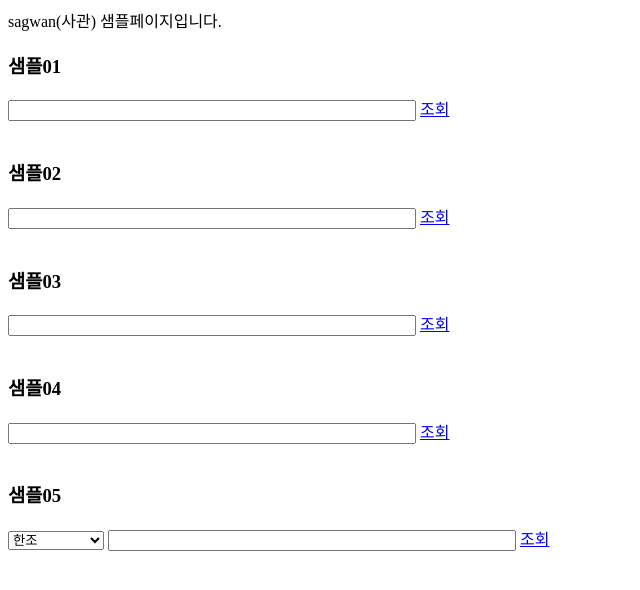
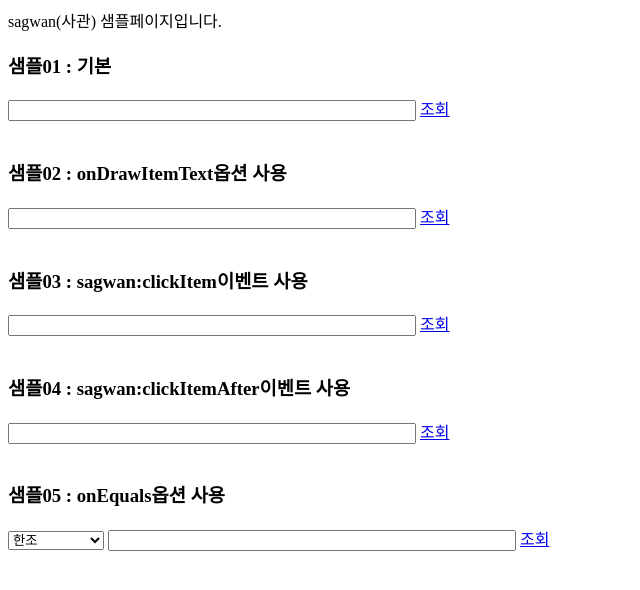
Before and after one commit to sukmin/sagwan, a plain HTML site: page index.html in a window 1280 px wide. Shown: the whole page, without its empty margins (0-640 px from the left). Drawn offline with Linux system fonts and the light colour scheme.

Commit message:
- 설명 추가

```diff
--- a/index.html
+++ b/index.html
@@ -13,31 +13,31 @@
 <body>
 sagwan(사관) 샘플페이지입니다.
 
-<h3>샘플01</h1>
+<h3>샘플01 : 기본</h1>
 <form>
 	<input type="text" class="my_input" id="input_sample_01_keyword" >
 	<a href="#" id="a_sample_01_search">조회</a>
 </form><br>
 
-<h3>샘플02</h1>
+<h3>샘플02 : onDrawItemText옵션 사용</h1>
 <form>
 	<input type="text" class="my_input" id="input_sample_02_keyword" >
 	<a href="#" id="a_sample_02_search">조회</a>
 </form><br>
 
-<h3>샘플03</h1>
+<h3>샘플03 : sagwan:clickItem이벤트 사용</h1>
 <form>
 	<input type="text" class="my_input" id="input_sample_03_keyword" >
 	<a href="#" id="a_sample_03_search">조회</a>
 </form><br>
 
-<h3>샘플04</h1>
+<h3>샘플04 : sagwan:clickItemAfter이벤트 사용</h1>
 <form>
 	<input type="text" class="my_input" id="input_sample_04_keyword" >
 	<a href="#" id="a_sample_04_search">조회</a>
 </form><br>
 
-<h3>샘플05</h1>
+<h3>샘플05 : onEquals옵션 사용</h1>
 <form>
 	<select id="select_sample_05">
 		<option value="한조">한조</option>
@@ -46,6 +46,7 @@ sagwan(사관) 샘플페이지입니다.
 	<input type="text" class="my_input" id="input_sample_05_keyword" >
 	<a href="#" id="a_sample_05_search">조회</a>
 </form><br>
+
 <script type="text/javascript" src="./js/jquery-1.12.4.js"></script>
 <script type="text/javascript" src="./js/jquery.sagwan.0.1.js"></script>
 <script type="text/javascript">
```
